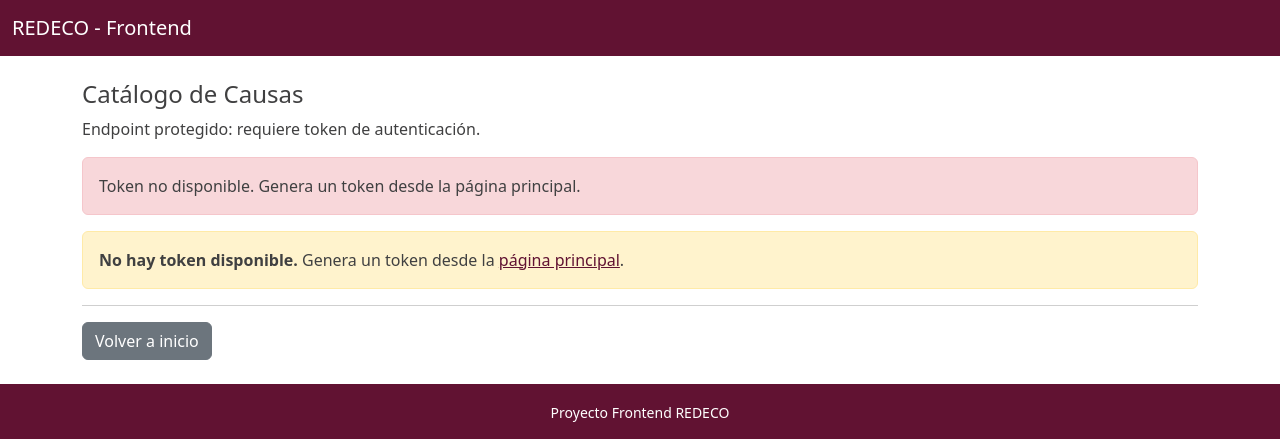
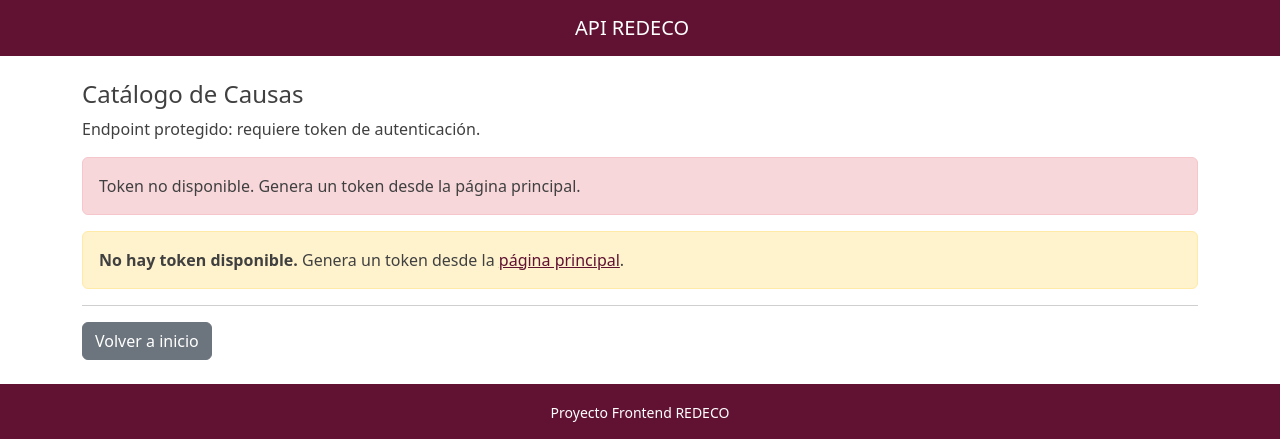
Before and after one commit to davidorado03/redeco-frontend, a Django app: page /catalogs/causas/ in a window 1280 px wide. Shown: the top 439 px of the page. Run offline with Django 4.2, Linux system fonts and the light colour scheme.

Commit message:
Update navbar: change text to API REDECO and center it

```diff
--- a/templates/base.html
+++ b/templates/base.html
@@ -10,8 +10,8 @@
   </head>
   <body style="background-color: rgb(255, 255, 255); color: rgb(64, 64, 65);">
     <nav class="navbar navbar-expand-lg navbar-dark" style="background-color: rgb(97, 18, 50);">
-      <div class="container-fluid">
-        <a class="navbar-brand" href="{% url 'redeco_frontend:index' %}" style="color: rgb(255, 255, 255);">REDECO - Frontend</a>
+      <div class="container-fluid d-flex justify-content-center">
+        <a class="navbar-brand" href="{% url 'redeco_frontend:index' %}" style="color: rgb(255, 255, 255);">API REDECO</a>
       </div>
     </nav>
 
```
